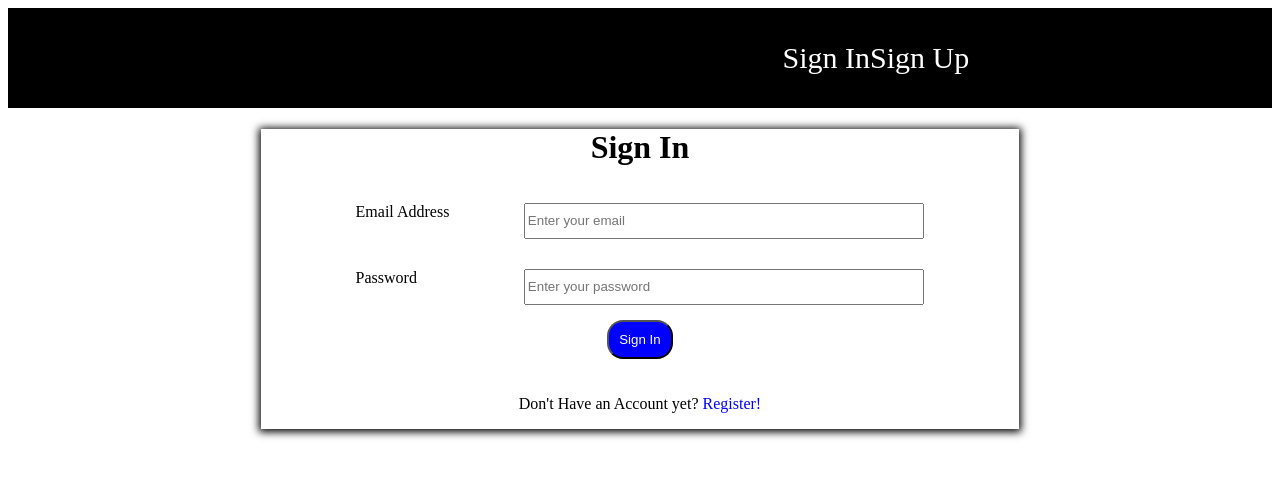
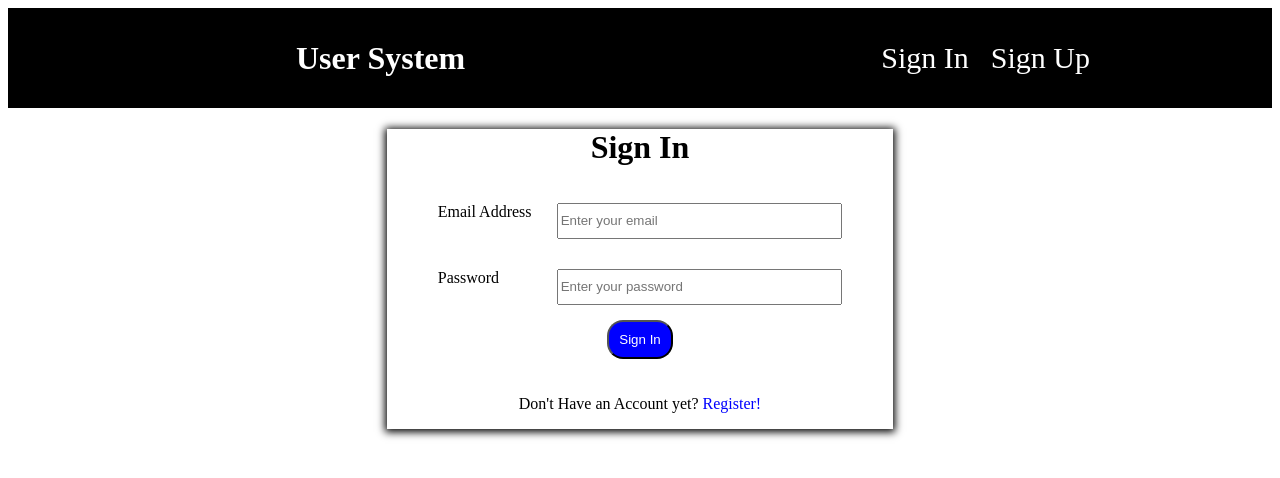
Before and after one commit to NickyGuants/project-management-system, a React (Create React App) app in the folder client/: page /login in a window 1280 px wide. Shown: the top 478 px of the page. Built offline with nearby package versions, Linux system fonts and the light colour scheme.

Commit message:
css: style the components

```diff
--- a/client/src/App.css
+++ b/client/src/App.css
@@ -1,23 +1,33 @@
 header {
   display: flex;
   flex-direction: row;
-  justify-content: space-evenly;
+  justify-content: space-between;
   background-color: black;
   height: 100px;
   align-items: center;
+}
+header .user {
+  display: flex;
+  flex-direction: row;
+  justify-content: space-evenly;
+  width: 20%;
+  margin-right: 10rem;
 }
 header a {
   color: white;
   text-decoration: none;
   font-size: 30px;
 }
+header h1 {
+  color: white;
+}
+.branding {
+  margin-left: 18rem;
+}
 
-h1 {
-  text-align: center;
-}
 .form {
   box-shadow: 0px 1px 8px 2px;
-  width: 60%;
+  width: 40%;
   margin: 0 auto;
   height: max-content;
 }
@@ -25,8 +35,11 @@ h1 {
   display: flex;
   flex-direction: column;
   align-items: center;
-  width: 75%;
+  width: 80%;
   margin: 0 auto;
+}
+.form h1 {
+  text-align: center;
 }
 .child {
   display: flex;
```
